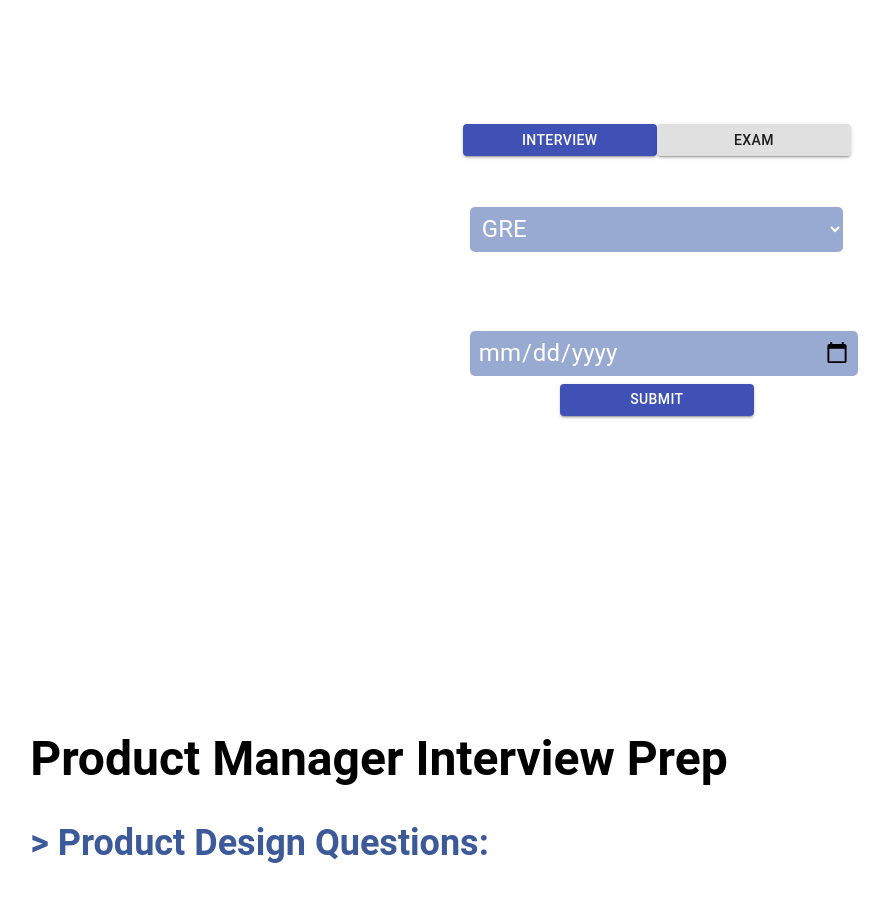
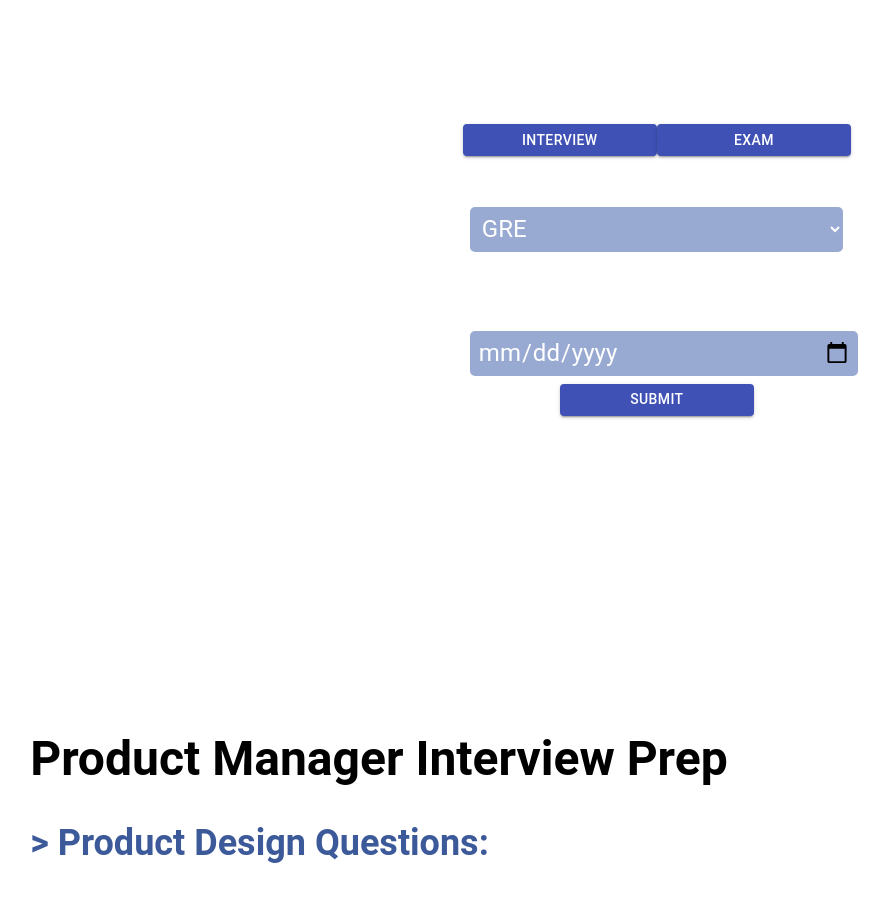
Before and after one commit to phongnguyen39/ObjectivePlanner, a React (Create React App) app: page / in a window 1280 px wide. Shown: the part 860-1757 px from the top of the page, without its empty margins (149-1038 px from the left). Built offline with nearby package versions, Linux system fonts and the light colour scheme.

Commit message:
building active disabled state for buttons for interview exam

```diff
--- a/package.json
+++ b/package.json
@@ -5,6 +5,7 @@
   "dependencies": {
     "@material-ui/core": "^4.2.0",
     "@material-ui/icons": "^4.2.1",
+    "@material/button": "^3.0.0",
     "@mdi/font": "^3.7.95",
     "@mdi/js": "^3.7.95",
     "@mdi/react": "^1.2.1",
--- a/src/App.css
+++ b/src/App.css
@@ -6,6 +6,10 @@
   display: block;
   text-align: center;
   padding: 2%;
+}
+
+.MuiButton-label:after{
+  background: red;
 }
 
 #navbar{
--- a/src/App.js
+++ b/src/App.js
@@ -1,4 +1,4 @@
-import React, { Component } from 'react';
+import React, { Component, useEffect } from 'react';
 import './App.css';
 import Button from '@material-ui/core/Button';
 import InterviewForm from './UserForm/Interview';
@@ -18,14 +18,31 @@ class App extends Component {
     switchForm: false,
   }
 
+
+  // TODO: Need to get switch button color on and off
+  // buttonActive = (input) => {
+  //   const[Interview, Exam] = useState(false);
+
+  //   useEffect(() => {
+  //     if (Interview) {
+  //       {
+  //         setLoading(false);
+  //       };
+  //     }
+  //   }, [Interview]);
+
+  // }
+
   formPath = (switchForm) => {
     if(switchForm == "Interview"){
       const change = this.state.switchForm;
-      this.setState({switchForm: !change})
+      this.setState({switchForm: !change});
+      // this.buttonActive();
     }
     if(switchForm == "Exam"){
       const change = this.state.switchForm;
-      this.setState({switchForm: !change})
+      this.setState({switchForm: !change});
+      // this.buttonActive();
     }
   }
 
@@ -70,9 +87,10 @@ class App extends Component {
           </div>
 
           <div>
-            <Button variant="contained" color="primary" onClick={this.formPath.bind(this, "Interview")} >Interview</Button>
+            <Button active variant="contained" color="primary" onClick={this.formPath.bind(this, "Interview")} >Interview</Button>
+            {/* <Button active disabled={Interview} variant="contained" color="primary" onClick={this.formPath.bind(this, "Interview")} >Interview</Button> */}
 
-            <Button variant="contained" color="green" onClick={this.formPath.bind(this, "Exam")}>Exam</Button>
+            <Button active variant="contained" color="primary" onClick={this.formPath.bind(this, "Exam")}>Exam</Button>
 
             {this.state.switchForm === true ?
               <div>
```
Also changed, not shown: 1 other file (tests, documents, lock files or other folders).
